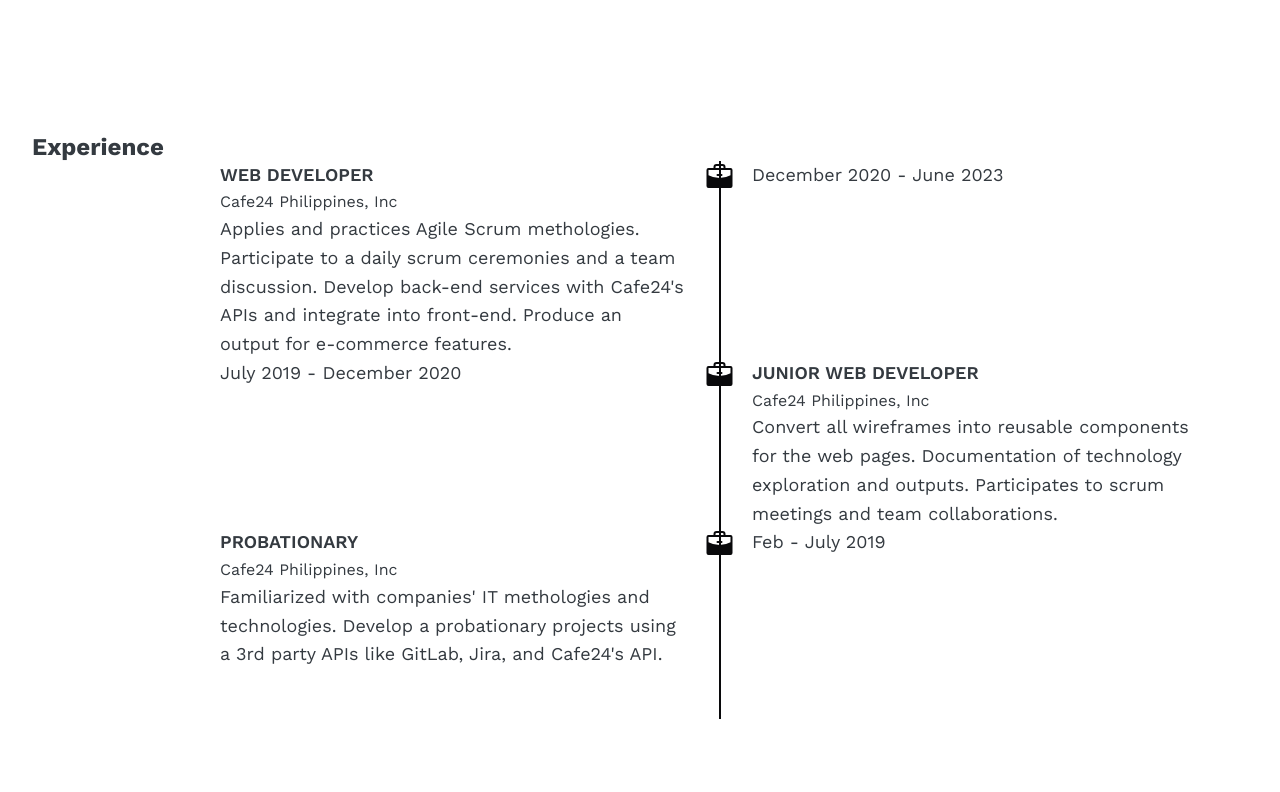
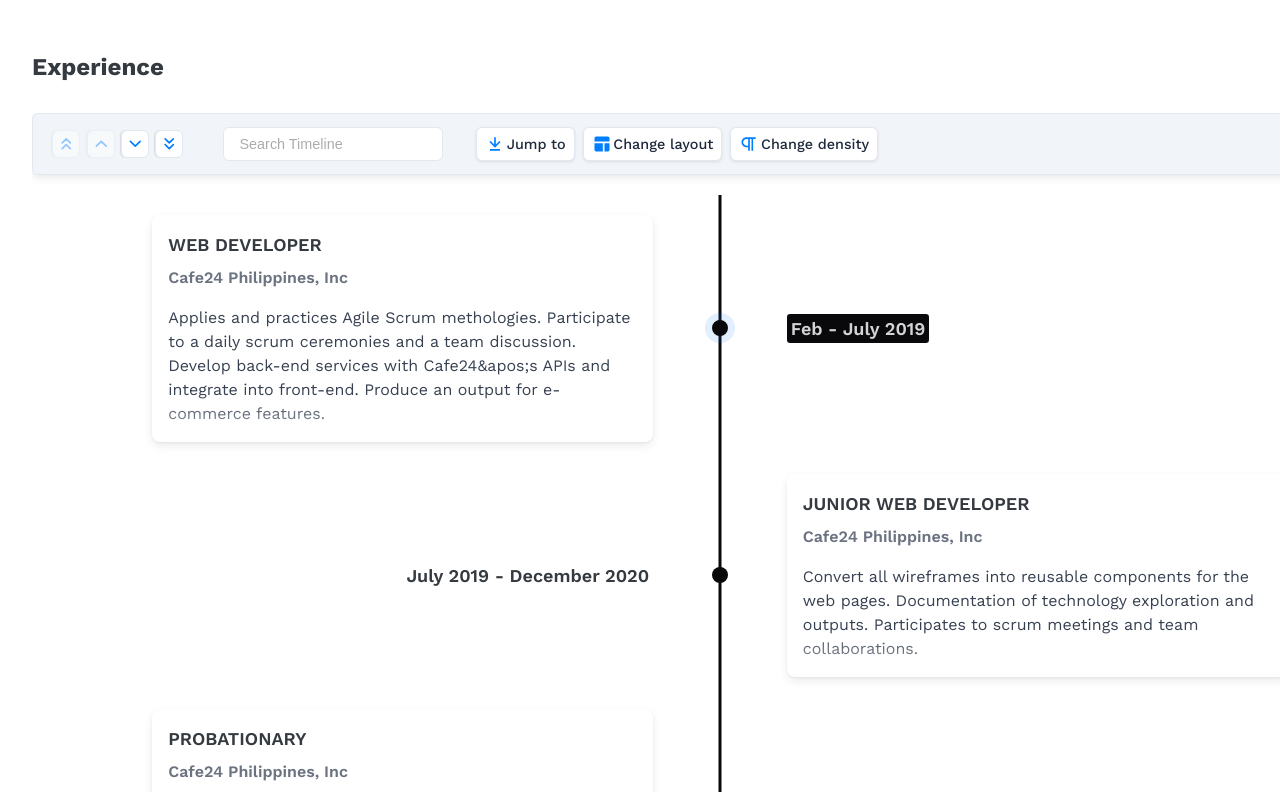
Before and after one commit to rranyz/ran-cv, a Next.js app: page / in a window 1280 px wide. Shown: the part 2388-3180 px from the top of the page. Built offline with nearby package versions, Linux system fonts and the light colour scheme.

Commit message:
update timeline

```diff
--- a/package.json
+++ b/package.json
@@ -14,7 +14,9 @@
     "@phosphor-icons/react": "^2.0.15",
     "next": "14.0.3",
     "react": "^18",
-    "react-dom": "^18"
+    "react-chrono": "^2.3.1",
+    "react-dom": "^18",
+    "react-vertical-timeline-component": "3.3.3"
   },
   "devDependencies": {
     "@storybook/addon-essentials": "^7.6.3",
@@ -28,6 +30,7 @@
     "@types/node": "^20",
     "@types/react": "^18",
     "@types/react-dom": "^18",
+    "@types/react-vertical-timeline-component": "^3.3.6",
     "@typescript-eslint/eslint-plugin": "^6.13.2",
     "@typescript-eslint/parser": "^6.13.2",
     "eslint": "^8",
--- a/src/app/globals.css
+++ b/src/app/globals.css
@@ -113,7 +113,8 @@ h1 {
 }
 
 .heroBanner {
-  width: 100%;
+  width: 100vw;
+  height: 100vh;
   display: flex;
   align-items: center;
   justify-content: space-between;
@@ -242,22 +243,32 @@ h1 {
 }
 
 /** experience */
+.cardDesc p {
+  font-size: 16px !important;
+}
+
+.timelineTitle {
+  color: #343a40 !important;
+}
+
 .exp {
   margin-bottom: 128px;
+  /* width: 100%; */
 }
 
 .exp h2 {
   text-transform: capitalize;
+  margin-bottom: 32px;
 }
 
 .timeline {
   position: relative;
-  max-width: 1000px;
+  max-width: 1200px;
   margin: 0 auto;
   padding-bottom: 50px;
 }
 
-.timeline:before {
+/* .timeline:before {
   position: absolute;
   content: '';
   height: 100%;
@@ -265,17 +276,37 @@ h1 {
   background: var(--main-color);
   left: calc(50% - 1px);
   z-index: -10px;
-}
+} */
 
 .timelineBlock {
   display: flex;
-  gap: 10px;
+  gap: 27.5px;
+  margin-bottom: 64px;
 }
 
 .timeContent {
-  flex: 0 0 467px;
+  flex: 0 0 550px;
   font-size: 18px;
   line-height: 1.6;
+  padding: 48px 32px;
+}
+
+.timeContentPrimary {
+  background: var(--main-color);
+  color: #d4d4d8;
+  position: relative;
+}
+
+.timeContentPrimary:hover::before {
+  content: '';
+  display: inline-block;
+  position: absolute;
+  width: 0;
+  height: 0;
+}
+
+.dateInfo {
+  text-transform: uppercase;
 }
 
 .timeTitle {
@@ -285,10 +316,14 @@ h1 {
 
 .subTitle {
   font-size: 16px;
+  margin-bottom: 24px;
 }
 
 .timeIcon {
-  flex-basis: 45px;
+  flex-basis: 145px;
+  padding: 0;
+  background: #fff;
+  margin-top: 48px;
 }
 
 /** resume */
@@ -308,7 +343,7 @@ h1 {
   display: grid;
   grid-template-columns: repeat(2, 1fr);
   gap: 20px;
-  width: 1200px;
+  width: 1300px;
   margin: 0 auto;
 }
 
--- a/src/app/page.tsx
+++ b/src/app/page.tsx
@@ -1,5 +1,6 @@
 'use client'
 
+import 'react-vertical-timeline-component/style.min.css'
 import Image from 'next/image'
 import Link from 'next/link'
 import {
@@ -7,7 +8,6 @@ import {
   UsersThree,
   Lightbulb,
   Code,
-  Briefcase,
   IconProps,
   FacebookLogo,
   InstagramLogo,
@@ -17,6 +17,7 @@ import {
 } from '@phosphor-icons/react'
 import { useMemo } from 'react'
 import Cafe24 from '@/components/svg/Cafe24'
+import dynamic from 'next/dynamic'
 
 export default function Home() {
   const configIcons = useMemo(
@@ -28,6 +29,11 @@ export default function Home() {
       }) as IconProps,
     []
   )
+
+  /** Set serverside rendering to false */
+  const Chrono = dynamic(() => import('../components/Chrono/Chrono'), {
+    ssr: false
+  })
   return (
     <>
       <header className="mainHeader">
@@ -183,48 +189,37 @@ export default function Home() {
           </section>
           <section className="exp">
             <h2>experience</h2>
-            <div className="timeline">
-              <div className="timelineBlock">
-                <div className="timeContent">
-                  <p className="timeTitle">Web Developer</p>
-                  <p className="subTitle">Cafe24 Philippines, Inc</p>
-                  <p>
-                    Applies and practices Agile Scrum methologies. Participate
-                    to a daily scrum ceremonies and a team discussion. Develop
-                    back-end services with Cafe24&apos;s APIs and integrate into
-                    front-end. Produce an output for e-commerce features.
-                  </p>
-                </div>
-                <Briefcase className="timeContent timeIcon" />
-                <p className="timeContent">December 2020 - June 2023</p>
-              </div>
-              <div className="timelineBlock">
-                <p className="timeContent">July 2019 - December 2020</p>
-                <Briefcase className="timeContent timeIcon" />
-                <div className="timeContent">
-                  <p className="timeTitle">Junior Web Developer</p>
-                  <p className="subTitle">Cafe24 Philippines, Inc</p>
-                  <p>
-                    Convert all wireframes into reusable components for the web
-                    pages. Documentation of technology exploration and outputs.
-                    Participates to scrum meetings and team collaborations.
-                  </p>
-                </div>
-              </div>
-              <div className="timelineBlock">
-                <div className="timeContent">
-                  <p className="timeTitle">Probationary</p>
-                  <p className="subTitle">Cafe24 Philippines, Inc</p>
-                  <p>
-                    Familiarized with companies&apos; IT methologies and
-                    technologies. Develop a probationary projects using a 3rd
-                    party APIs like GitLab, Jira, and Cafe24&apos;s API.
-                  </p>
-                </div>
-                <Briefcase className="timeContent timeIcon" />
-                <p className="timeContent">Feb - July 2019</p>
-              </div>
-            </div>
+            <Chrono
+              items={[
+                {
+                  id: '0',
+                  title: 'Feb - July 2019',
+                  cardTitle: 'WEB DEVELOPER',
+                  cardSubtitle: 'Cafe24 Philippines, Inc',
+                  cardDetailedText:
+                    'Applies and practices Agile Scrum methologies. Participate to a daily scrum ceremonies and a team discussion. Develop back-end services with Cafe24&apos;s APIs and integrate into front-end. Produce an output for e-commerce features.'
+                },
+                {
+                  id: '0',
+                  title: 'July 2019 - December 2020',
+                  cardTitle: 'JUNIOR WEB DEVELOPER',
+                  cardSubtitle: 'Cafe24 Philippines, Inc',
+                  cardDetailedText:
+                    'Convert all wireframes into reusable components for the web pages. Documentation of technology exploration and outputs. Participates to scrum meetings and team collaborations.'
+                },
+                {
+                  id: '0',
+                  title: 'Feb - July 2019',
+                  cardTitle: 'PROBATIONARY',
+                  cardSubtitle: 'Cafe24 Philippines, Inc',
+                  cardDetailedText:
+                    "Familiarized with companies' IT methologies and technologies. Develop a probationary projects using a 3rd party APIs like GitLab, Jira, and Cafe24's API."
+                }
+              ]}
+              mode="VERTICAL_ALTERNATING"
+              disableNavOnKey
+              noUniqueId
+            />
           </section>
         </IconContext.Provider>
         <section className="resume">
--- /dev/null
+++ b/src/components/Chrono/Chrono.tsx
@@ -0,0 +1,32 @@
+/* eslint-disable react/jsx-props-no-spreading */
+import { Chrono } from 'react-chrono'
+import { TimelineProps } from 'react-chrono/dist/models/TimelineModel'
+
+const Chronos = ({ ...props }: TimelineProps) => (
+  <Chrono
+    theme={{
+      primary: '#09090b',
+      secondary: '#09090b',
+      // cardBgColor: '#09090b',
+      titleColor: '#343a40',
+      titleColorActive: '#d4d4d8'
+    }}
+    fontSizes={{
+      // cardSubtitle: '0.85rem',
+      // cardText: '0.8rem',
+      // cardTitle: '1rem',
+      // title: '1rem',
+      cardSubtitle: '16px',
+      cardText: '20px',
+      cardTitle: '18px',
+      title: '18px'
+    }}
+    classNames={{
+      cardText: 'cardDesc',
+      cardTitle: 'timelineTitle'
+    }}
+    {...props}
+  />
+)
+
+export default Chronos
```
Also changed, not shown: 1 other file (tests, documents, lock files or other folders).
